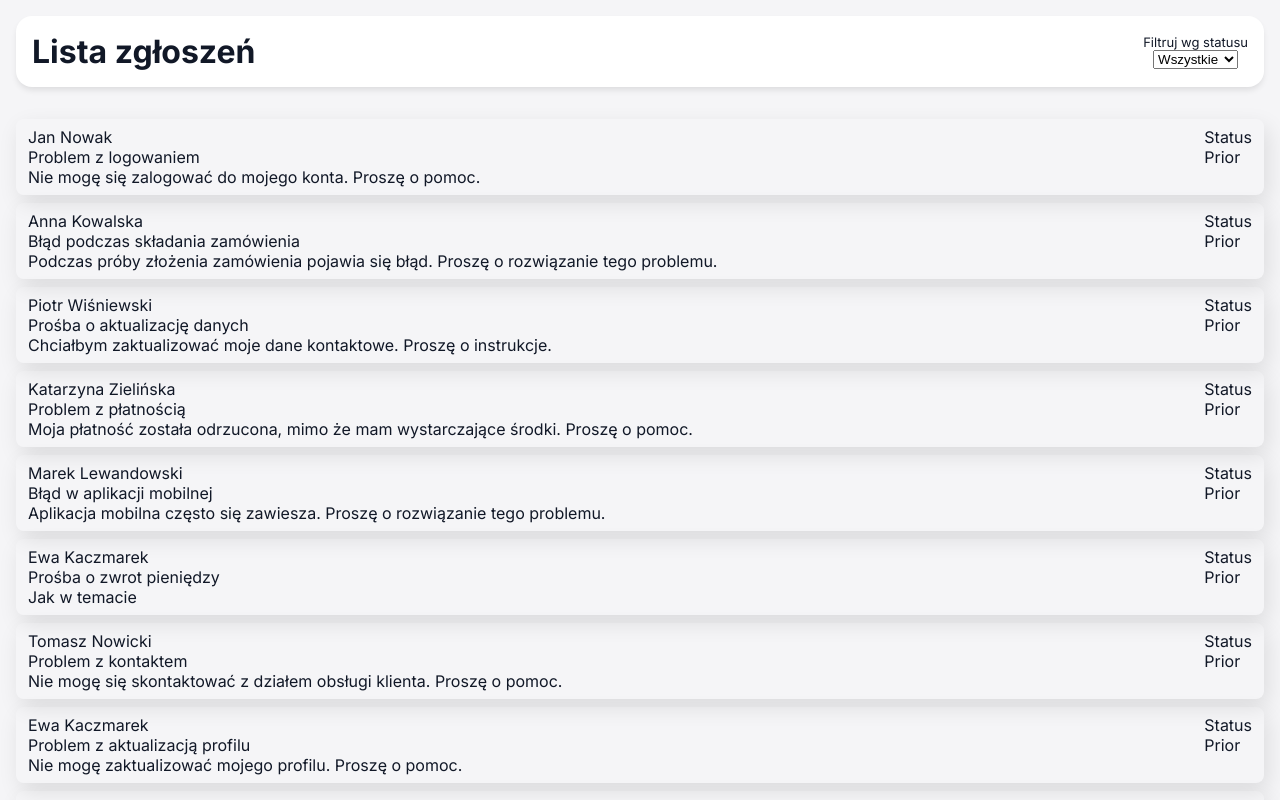
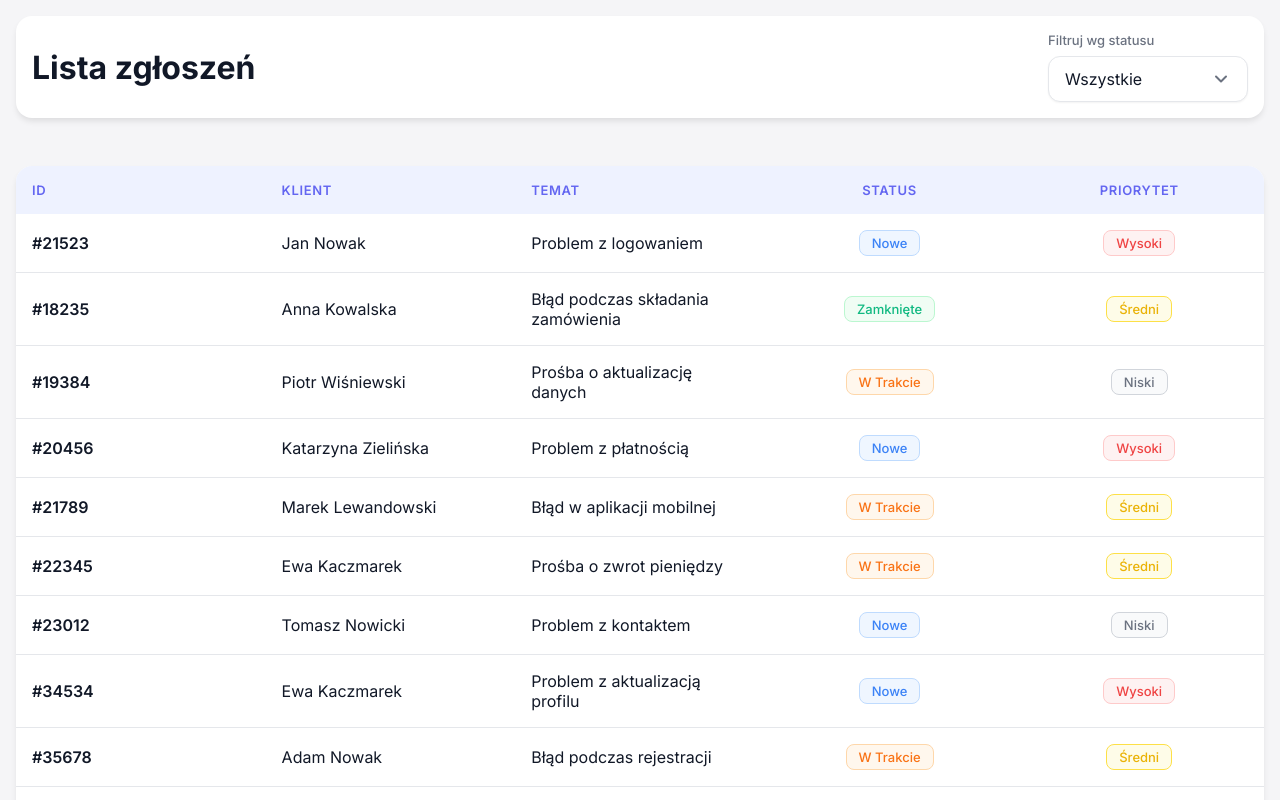
Before and after one commit to lukaasz555/tickets-panel, a Vue app: page / in a window 1280 px wide. Shown: the top 800 px of the page. Built offline with nearby package versions, Linux system fonts and the light colour scheme.

Commit message:
feat: tickets view remake, simple table adjustments for headers + handle empty list

```diff
--- a/src/components/UI/Select.vue
+++ b/src/components/UI/Select.vue
@@ -1,79 +1,189 @@
 <template>
-  <div class="select-container">
-    <label v-if="label" :for="selectId" class="select-container__label">{{
-      label
-    }}</label>
-    <select v-model="selectedValue" :id="selectId" class="select-container__select">
-      <option
+  <div class="custom-select" ref="selectRef">
+    <label v-if="label" class="custom-select__label">{{ label }}</label>
+
+    <div class="custom-select__control" @click="toggleDropdown">
+      <span class="custom-select__value">{{ selectedLabel }}</span>
+      <svg
+        class="custom-select__arrow"
+        :class="{ 'custom-select__arrow--open': isOpen }"
+        width="20"
+        height="20"
+        viewBox="0 0 20 20"
+        fill="none"
+      >
+        <path
+          d="M5 7.5L10 12.5L15 7.5"
+          stroke="currentColor"
+          stroke-width="2"
+          stroke-linecap="round"
+          stroke-linejoin="round"
+        />
+      </svg>
+    </div>
+
+    <Transition name="dropdown">
+      <div v-if="isOpen" class="custom-select__dropdown">
+        <div
           v-for="option in options"
-        :value="option.value"
           :key="String(option.value)"
-        class="select-container__option"
+          class="custom-select__option"
+          :class="{ 'custom-select__option--selected': option.value === modelValue }"
+          @click="selectOption(option.value)"
         >
           {{ option.label }}
-      </option>
-    </select>
+        </div>
+      </div>
+    </Transition>
   </div>
 </template>
 
 <script setup lang="ts" generic="T extends string | number | null">
-import { computed, type PropType } from 'vue';
+import { computed, ref, onMounted, onUnmounted, type PropType, useTemplateRef } from 'vue';
 
 const emit = defineEmits<{
-    (e: 'update:modelValue', value: T | null): void
+  (e: 'update:modelValue', value: T | null): void;
 }>();
-
 
 const props = defineProps({
   modelValue: {
-        type: [String, Number, null],
+    type: [String, Number, null] as PropType<T | null>,
     default: null
   },
   options: {
-        type: Array as PropType<{value: T, label: string}[]>,
+    type: Array as PropType<{ value: T; label: string }[]>,
     required: true
-    },
-    selectId: {
-        type: String,
-        default: 'default-select'
   },
   label: {
     type: String,
     default: ''
   }
-})
+});
 
-const selectedValue = computed({
-    get: () => props.modelValue,
-    set: (value: T) => {
-        console.log('value to set', value);
-        emit('update:modelValue', value)
+const isOpen = ref(false);
+const selectRef = useTemplateRef<HTMLElement>('selectRef')
+
+const selectedLabel = computed(() => {
+  const selected = props.options.find(opt => opt.value === props.modelValue);
+  return selected?.label || 'Wybierz opcję';
+});
+
+const toggleDropdown = () => {
+  isOpen.value = !isOpen.value;
+};
+
+const selectOption = (value: T) => {
+  emit('update:modelValue', value);
+  isOpen.value = false;
+};
+
+
+// TODO vueuse composable for this logic
+const handleClickOutside = (event: MouseEvent) => {
+  if (selectRef.value && !selectRef.value.contains(event.target as Node)) {
+    isOpen.value = false;
   }
-})
+};
+
+onMounted(() => {
+  document.addEventListener('click', handleClickOutside);
+});
+
+onUnmounted(() => {
+  document.removeEventListener('click', handleClickOutside);
+});
 </script>
 
 <style scoped lang="scss">
-.select-container {
+.custom-select {
+  position: relative;
   display: flex;
   flex-direction: column;
-  align-items: center;
-  font-size: vars.$font-size-s;
+  gap: vars.$margin-s;
+  min-width: 200px;
 
   &__label {
+    font-size: vars.$font-size-s;
+    font-weight: 500;
+    color: vars.$text-secondary;
     user-select: none;
   }
 
-  &__select,
-  ::picker(select) {
-    appearance: base-select;
-    padding: vars.$padding-s vars.$padding-l;
-    border-radius: vars.$radius-s;
+  &__control {
+    display: flex;
+    align-items: center;
+    justify-content: space-between;
+    padding: vars.$padding-m vars.$padding-l;
+    background-color: vars.$background-light;
+    border: 1px solid vars.$border-color;
+    border-radius: vars.$radius-m;
     cursor: pointer;
+    transition: all vars.$transition-fast;
+    box-shadow: vars.$shadow-sm;
+
+    &:hover {
+      border-color: vars.$border-hover;
+      box-shadow: vars.$shadow-md;
+    }
+  }
+
+  &__value {
+    font-size: vars.$font-size-m;
+    color: vars.$text-primary;
+    user-select: none;
+  }
+
+  &__arrow {
+    color: vars.$text-secondary;
+    transition: transform vars.$transition-fast;
+
+    &--open {
+      transform: rotate(180deg);
+    }
+  }
+
+  &__dropdown {
+    position: absolute;
+    top: calc(100% + vars.$margin-xs);
+    left: 0;
+    right: 0;
+    background-color: vars.$background-light;
+    border: 1px solid vars.$border-color;
+    border-radius: vars.$radius-m;
+    box-shadow: vars.$shadow-lg;
+    overflow: hidden;
+    z-index: 1000;
+    max-height: 300px;
+    overflow-y: auto;
   }
 
   &__option {
+    padding: vars.$padding-m vars.$padding-l;
     cursor: pointer;
-    border-radius: vars.$radius-s;
+    transition: background-color vars.$transition-fast;
+    font-size: vars.$font-size-m;
+    color: vars.$text-primary;
+
+    &:hover {
+      background-color: vars.$background-hover;
+    }
+
+    &--selected {
+      background-color: vars.$primary-light;
+      color: vars.$primary-color;
+      font-weight: 500;
     }
   }
+}
+
+.dropdown-enter-active,
+.dropdown-leave-active {
+  transition: all vars.$transition-fast;
+}
+
+.dropdown-enter-from,
+.dropdown-leave-to {
+  opacity: 0;
+  transform: translateY(-8px);
+}
 </style>
--- a/src/components/UI/SimpleTable.vue
+++ b/src/components/UI/SimpleTable.vue
@@ -2,7 +2,15 @@
   <table class="simple-table">
     <thead>
       <tr>
-        <th v-for="{ value, label } in headers" :key="value">{{ label }}</th>
+        <th v-for="{ value, label, align } in headers" :key="value">
+          <p
+            :style="{
+              textAlign: align,
+            }"
+          >
+            {{ label }}
+          </p>
+        </th>
       </tr>
     </thead>
     <tbody>
@@ -12,11 +20,14 @@
         class="simple-table__row"
         @click="onRowClick(item)"
       >
-        <td v-for="{ value } in headers" :key="String(value)">
-          <slot :name="value" :item="item" :value="getValue(item, value)">
-            {{ getValue(item, value) }}
+        <td v-for="{ value } in headers" :key="String(item[value])">
+          <slot :name="value" :item="item" :value="item[value]">
+            {{ item[value] }}
           </slot>
         </td>
+      </tr>
+      <tr v-if="!items.length">
+        <td :colspan="headers.length" class="simple-table__empty">{{ noItemsText }}</td>
       </tr>
     </tbody>
   </table>
@@ -41,13 +52,12 @@ const props = defineProps({
   items: {
     type: Array as () => T[],
     required: true,
-  }
+  },
+  noItemsText: {
+    type: String,
+    default: 'Lista jest pusta',
+  },
 });
-
-const getValue = (item: T, key: keyof T | 'actions') => {
-  if (key === 'actions') return null;
-  return item[key as keyof T];
-};
 
 type TableSlots = {
   [K in keyof T]?: (props: { item: T; value: T[K] }) => unknown;
@@ -69,6 +79,7 @@ const onRowClick = (item: T) => {
   box-shadow: vars.$shadow-md;
   width: 100%;
   border-collapse: collapse;
+  table-layout: fixed;
 
   thead {
     background-color: vars.$primary-light;
@@ -103,6 +114,11 @@ const onRowClick = (item: T) => {
         padding: vars.$padding-l;
         font-size: vars.$font-size-m;
         color: vars.$text-primary;
+        &.simple-table__empty {
+          text-align: center;
+          color: vars.$text-muted;
+          font-style: italic;
+        }
       }
     }
   }
--- a/src/components/interfaces/TableHeader.ts
+++ b/src/components/interfaces/TableHeader.ts
@@ -2,4 +2,5 @@ export interface TableHeader<T> {
   value: keyof T | 'actions';
   label: string;
   order?: number;
+  align?: 'left' | 'center' | 'right';
 }
--- /dev/null
+++ b/src/components/tickets/TicketsCards.vue
@@ -0,0 +1,127 @@
+<template>
+  <div class="tickets-card-list">
+    <div v-if="!ticketsStore.filteredTickets.length" class="tickets-card-list__empty">
+      Lista jest pusta
+    </div>
+
+    <div
+      v-for="ticket in ticketsStore.filteredTickets"
+      :key="ticket.id"
+      class="tickets-card-list__card"
+      @click="emit('card-click', ticket)"
+    >
+      <div class="tickets-card-list__card-top">
+        <span class="tickets-card-list__card-id">#{{ ticket.id }}</span>
+        <TicketStatusBadge :status="ticket.status" />
+      </div>
+
+      <div class="tickets-card-list__card-body">
+        <p class="tickets-card-list__card-customer">{{ ticket.customerName }}</p>
+        <h3 class="tickets-card-list__card-subject">{{ ticket.subject }}</h3>
+      </div>
+
+      <div class="tickets-card-list__card-footer">
+        <TicketPriorityBadge :priority="ticket.priority" />
+        <span class="tickets-card-list__card-date">{{
+          ticket.createdAt.toFormat('dd MMM yyyy')
+        }}</span>
+      </div>
+    </div>
+  </div>
+</template>
+
+<script setup lang="ts">
+import type { Ticket } from '../../models';
+import TicketStatusBadge from './TicketStatusBadge.vue';
+import TicketPriorityBadge from './TicketPriorityBadge.vue';
+import { useTicketsStore } from '../../stores/tickets.store';
+
+const emit = defineEmits<{
+  (e: 'card-click', ticket: Ticket): void;
+}>();
+
+const ticketsStore = useTicketsStore();
+</script>
+
+<style scoped lang="scss">
+.tickets-card-list {
+  display: flex;
+  flex-direction: column;
+  gap: vars.$margin-m;
+
+  @media (min-width: vars.$breakpoint-mobile) {
+    display: none;
+  }
+
+  &__empty {
+    text-align: center;
+    padding: vars.$padding-xl;
+    background-color: vars.$background-light;
+    border-radius: vars.$radius-l;
+    color: vars.$text-muted;
+    font-size: vars.$font-size-m;
+  }
+
+  &__card {
+    display: flex;
+    flex-direction: column;
+    gap: vars.$margin-m;
+    background-color: vars.$background-light;
+    border-radius: vars.$radius-l;
+    padding: vars.$padding-l;
+    box-shadow: vars.$shadow-md;
+    cursor: pointer;
+    transition: all vars.$transition-fast;
+
+    &:hover {
+      box-shadow: vars.$shadow-lg;
+      transform: translateY(-2px);
+    }
+  }
+
+  &__card-top {
+    display: flex;
+    justify-content: space-between;
+    align-items: center;
+  }
+
+  &__card-id {
+    font-size: vars.$font-size-s;
+    font-weight: 600;
+    color: vars.$text-muted;
+  }
+
+  &__card-body {
+    display: flex;
+    flex-direction: column;
+    gap: vars.$margin-xs;
+  }
+
+  &__card-customer {
+    font-size: vars.$font-size-s;
+    color: vars.$text-secondary;
+    margin: 0;
+  }
+
+  &__card-subject {
+    font-size: vars.$font-size-m;
+    font-weight: 600;
+    color: vars.$text-primary;
+    margin: 0;
+    line-height: 1.4;
+  }
+
+  &__card-footer {
+    display: flex;
+    justify-content: space-between;
+    align-items: center;
+    padding-top: vars.$padding-s;
+    border-top: 1px solid vars.$border-color;
+  }
+
+  &__card-date {
+    font-size: vars.$font-size-xs;
+    color: vars.$text-muted;
+  }
+}
+</style>
--- a/src/components/tickets/TicketsList.vue
+++ b/src/components/tickets/TicketsList.vue
@@ -1,25 +1,57 @@
 <template>
   <div class="tickets-list">
-    <TicketsListItem
-      v-for="ticket in ticketsStore.filteredTickets"
-      :key="ticket.id"
-      :ticket="ticket"
-    />
+    <div>
+      <div class="tickets-list__table">
+        <SimpleTable
+          :headers="ticketsHeaders"
+          :items="ticketsStore.filteredTickets"
+          @rowClick="showTicketDetails"
+        >
+          <template #id="{ item: { id } }">
+            <span style="font-weight: 600">#{{ id }}</span>
+          </template>
+          <template #status="{ item: { status } }">
+            <TicketStatusBadge :status="status" />
+          </template>
+          <template #priority="{ item: { priority } }">
+            <TicketPriorityBadge :priority="priority" />
+          </template>
+        </SimpleTable>
+      </div>
+
+      <TicketsCards @card-click="showTicketDetails" />
+    </div>
   </div>
 </template>
 
 <script setup lang="ts">
+import type { Ticket } from '../../models';
+import { useRouter } from 'vue-router';
+import { RouteName } from '../../enums';
+import { ticketsHeaders } from '../../data/tickets.headers';
 import { useTicketsStore } from '../../stores/tickets.store';
-import TicketsListItem from './TicketsListItem.vue';
+import TicketPriorityBadge from './TicketPriorityBadge.vue';
+import TicketStatusBadge from './TicketStatusBadge.vue';
+import TicketsCards from './TicketsCards.vue';
+import SimpleTable from '../UI/SimpleTable.vue';
 
+const router = useRouter();
 const ticketsStore = useTicketsStore();
+
+const showTicketDetails = (ticket: Ticket) =>
+  router.push({ name: RouteName.TICKET, params: { id: ticket.id } });
 </script>
 
-<style lang="scss" scoped>
+<style scoped lang="scss">
 .tickets-list {
-  display: flex;
-  flex-direction: column;
-  margin-top: vars.$margin-s;
-  row-gap: vars.$margin-s;
+  margin-top: vars.$margin-xl;
+
+  &__table {
+    display: none;
+
+    @media (min-width: vars.$breakpoint-mobile) {
+      display: block;
+    }
+  }
 }
 </style>
--- a/src/data/tickets.headers.ts
+++ b/src/data/tickets.headers.ts
@@ -16,10 +16,12 @@ export const ticketsHeaders: TableHeader<Ticket>[] = [
   },
   {
     value: 'status',
-    label: 'Status'
+    label: 'Status',
+    align: 'center'
   },
   {
     value: 'priority',
-    label: 'Priorytet'
+    label: 'Priorytet',
+    align: 'center'
   }
 ];
```
Lines whose indentation alone changed are shown as unchanged.
